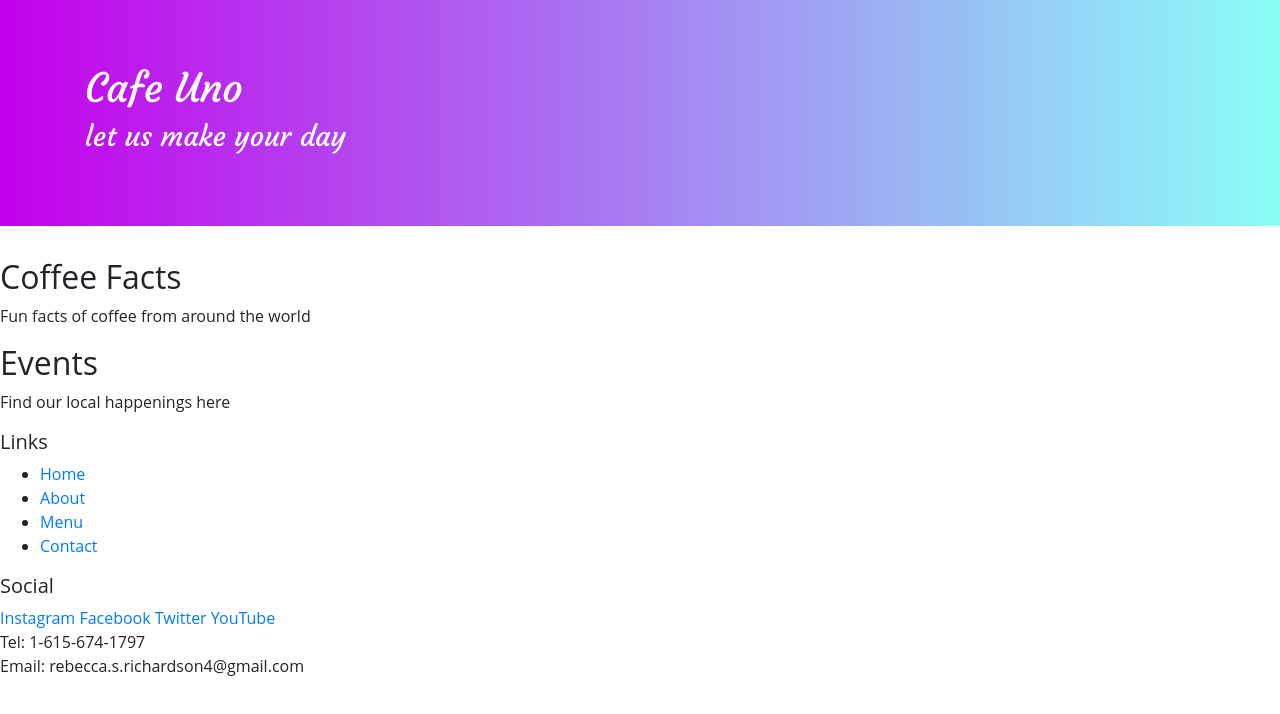
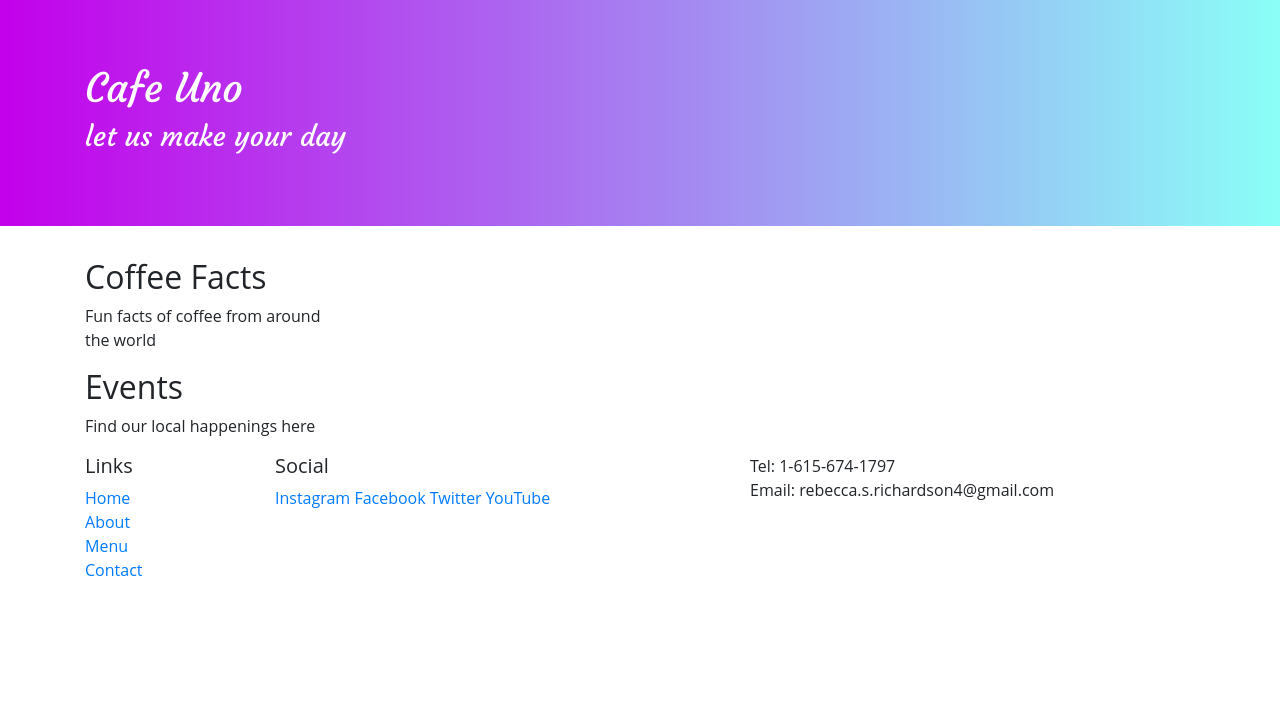
Before and after one commit to beckyrich/cafe-uno, a website: page index.html in a window 1280 px wide. Drawn offline with nearby package versions, Linux system fonts and the light colour scheme.

Commit message:
Bootstrap Grid

```diff
--- a/index.html
+++ b/index.html
@@ -28,36 +28,46 @@
         </div>
     </header>
 
-    <div>
+    <div class="container">
+        <div class="row">
+            <div class="col-sm-4 col-md-3">
                 <h2> Coffee Facts </h2>
                 <p> Fun facts of coffee from around the world </p>
             </div>
+        </div>
 
-    <div>
+        <div class="row">
+            <div class="col">
                 <h2> Events </h2>
                 <p> Find our local happenings here </p>
             </div>
+        </div>
+    </div>
 
     <footer>
-        <div>
+        <div class="container">
+            <div class="row">
+                <div class="col-4 col-sm-2 offset -1">
                     <h5>Links</h5>
-            <ul>
+                    <ul class="list-unstyled">
                         <li><a href="#">Home</a></li>
                         <li><a href="#">About</a></li>
                         <li><a href="#">Menu</a></li>
                         <li><a href="#">Contact</a></li>
                     </ul>
                 </div>
-        <div>
+                <div class="col-6 col-sm-5">
                     <h5>Social</h5>
                     <a href="http://instagram.com/">Instagram</a>
                     <a href="http://facebook.com/">Facebook</a>
                     <a href="http://twitter.com/">Twitter</a>
                     <a href="http://youtube.com/">YouTube</a>
                 </div>
-        <div>
+                <div class="col-sm-4">
                     Tel: 1-615-674-1797<br />
                     Email: rebecca.s.richardson4@gmail.com
+                </div>
+            </div>
         </div>
     </footer>
 
```
Lines whose indentation alone changed are shown as unchanged.
